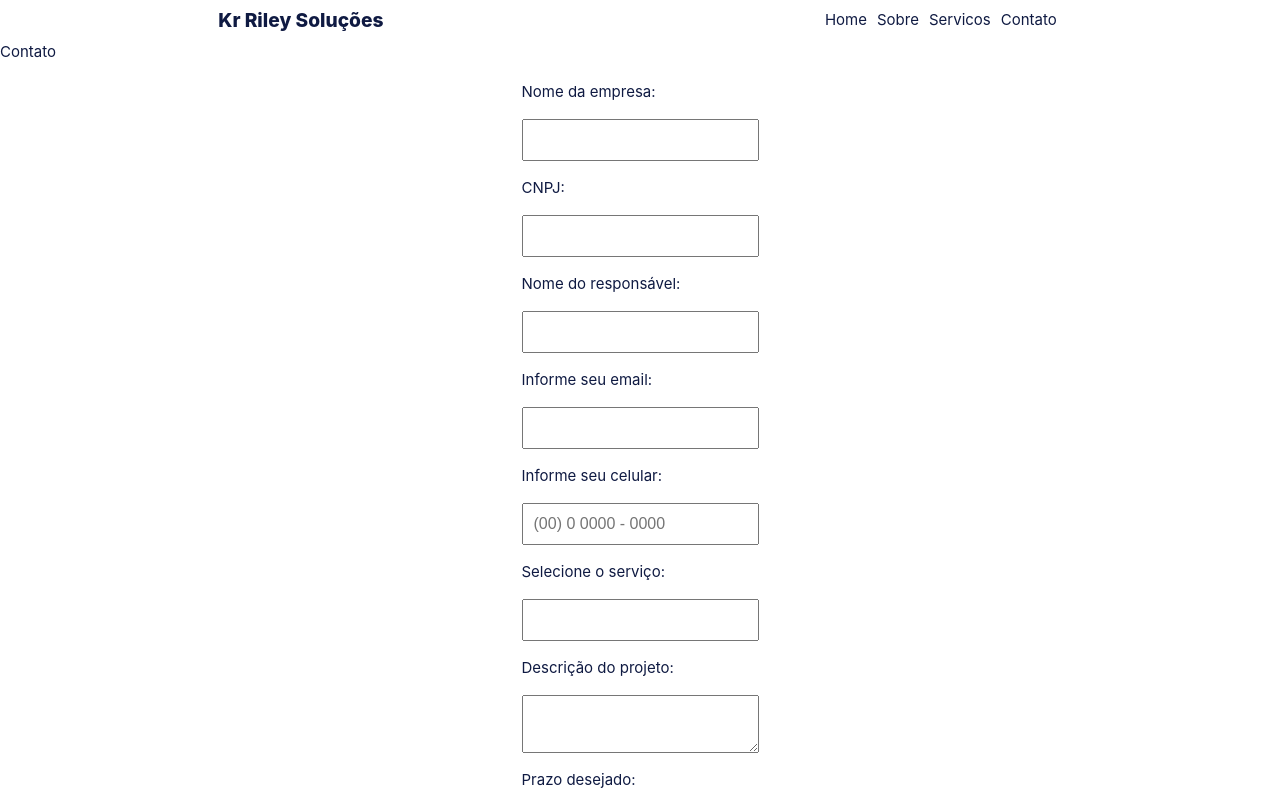
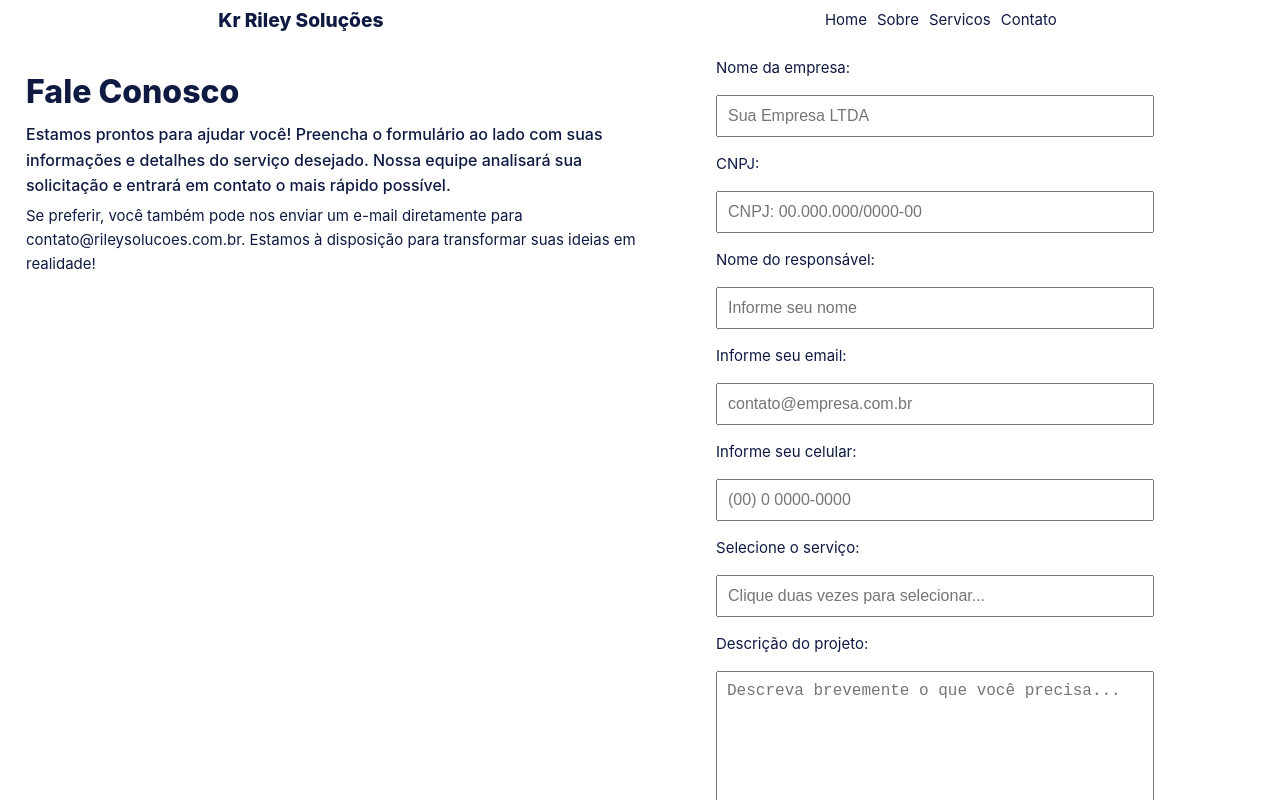
Before and after one commit to kreivesler/rileySolucoes, a Vue app: page /contato in a window 1280 px wide. Shown: the top 800 px of the page. Built offline with nearby package versions, Linux system fonts and the light colour scheme.

Commit message:
commit 23 	modified:   src/components/FormComponent.vue 	modified:   src/views/ContatoPage.vue

```diff
--- a/src/components/FormComponent.vue
+++ b/src/components/FormComponent.vue
@@ -50,28 +50,28 @@ const submitForm = async () => {
 </script>
 
 <template>
-  <form @submit.prevent="submitForm" ref="myForm" method="post">
+  <form class="formulario" @submit.prevent="submitForm" ref="myForm" method="post">
 
     <input type="hidden" name="_captcha" value="false">
 
     <label for="company-name">Nome da empresa:</label>
-    <input type="text" id="company-name" v-model="formData.companyName" required>
+    <input type="text" id="company-name" v-model="formData.companyName" placeholder="Sua Empresa LTDA" required>
 
     <label for="cnpj">CNPJ:</label>
-    <input type="text" id="cnpj" v-model="formData.cnpj" required>
+    <input type="text" id="cnpj" v-model="formData.cnpj" placeholder="CNPJ: 00.000.000/0000-00" required>
 
     <label for="responsible-name">Nome do responsável:</label>
-    <input type="text" id="responsible-name" v-model="formData.responsibleName" required>
+    <input type="text" id="responsible-name" v-model="formData.responsibleName" placeholder="Informe seu nome" required>
 
     <label for="email">Informe seu email:</label>
-    <input type="email" id="email" v-model="formData.email" required>
+    <input type="email" id="email" v-model="formData.email" placeholder="contato@empresa.com.br" required>
 
     <label for="phone">Informe seu celular:</label>
     <input type="tel" id="phone" v-model="formData.phoneNumber" @input="formatPhoneNumber" maxlength="15"
-      placeholder="(00) 0 0000 - 0000" required>
+      placeholder="(00) 0 0000-0000" required>
 
     <label for="services">Selecione o serviço:</label>
-    <input list="listaServicos" id="services" v-model="formData.service" required>
+    <input list="listaServicos" id="services" v-model="formData.service" placeholder="Clique duas vezes para selecionar..." required>
     <datalist id="listaServicos">
       <option value="Site Institucional"></option>
       <option value="Landing Page"></option>
@@ -81,13 +81,13 @@ const submitForm = async () => {
     </datalist>
 
     <label for="description">Descrição do projeto:</label>
-    <textarea id="description" v-model="formData.description" required></textarea>
+    <textarea maxlength="700" id="description" v-model="formData.description" placeholder="Descreva brevemente o que você precisa..." required></textarea>
 
     <label for="deadline">Prazo desejado:</label>
     <input type="date" id="deadline" v-model="formData.deadline" required>
 
     <label for="budget">Orçamento estimado (opcional):</label>
-    <input type="number" id="budget" v-model="formData.budget">
+    <input type="number" id="budget" v-model="formData.budget" placeholder="Digite um valor em R$" >
 
     <button type="submit">Enviar</button>
   </form>
@@ -106,15 +106,47 @@ button {
   padding: 10px;
   font-size: 16px;
 }
+textarea{
+  resize: none;
+}
 
 button {
   background-color: #007bff;
   color: white;
   border: none;
   cursor: pointer;
+  font-weight: 600;
 }
 
 button:hover {
   background-color: #0056b3;
 }
+@media only screen and (min-width: 300px){
+
+}
+@media only screen and (min-width: 400px){
+
+}
+@media only screen and (min-width: 600px){
+
+}
+@media only screen and (min-width: 768px){
+
+}
+@media only screen and (min-width: 992px){
+
+}
+@media only screen and (min-width: 1200px){
+  .formulario{
+    width: 50%;
+  }
+  .formulario textarea{
+    height: 200px;
+  }
+  .formulario input,
+  textarea,
+  button {
+    width: calc(100% - 20%);
+  }
+}
 </style>
--- a/src/views/ContatoPage.vue
+++ b/src/views/ContatoPage.vue
@@ -2,13 +2,16 @@
 import ContainerComponent from '@/components/ContainerComponent.vue';
 import { conteudoServicos } from '@/data/texts';
 import FormComponent from '@/components/FormComponent.vue';
+import CardComponent from '@/components/CardComponent.vue';
 </script>
 
 <template>
-  <span>Contato</span>
+  <ContainerComponent id="container1" display-type="flex" flex-d="row"  >
+    <CardComponent titulo-card="Fale Conosco" font-sizespan="2rem" font-weightspan="800" paragrafo-card="Estamos prontos para ajudar você! Preencha o formulário ao lado com suas informações e detalhes do serviço desejado. Nossa equipe analisará sua solicitação e entrará em contato o mais rápido possível." >
+      <p>Se preferir, você também pode nos enviar um e-mail diretamente para contato@rileysolucoes.com.br. Estamos à disposição para transformar suas ideias em realidade!</p>
+    </CardComponent>
+      <FormComponent />
 
-  <ContainerComponent display-type="flex" flex-d="column" >
-    <FormComponent/>
   </ContainerComponent>
 
   <ContainerComponent id="container3" display-type="flex" bg-color="black" flex-d="row">
@@ -59,6 +62,18 @@ import FormComponent from '@/components/FormComponent.vue';
 </template>
 
 <style scoped>
+#divForm {
+  width: 100%;
+  height: 100%;
+  display: flex;
+  flex-direction: column;
+  align-items: center;
+  justify-items: flex-start;
+  justify-content: center;
+  box-sizing: border-box;
+  background-color: rgb(5, 78, 78);
+}
+
 @media only screen and (min-width: 300px) {
   .cardFooter {
     display: flex;
@@ -92,8 +107,13 @@ import FormComponent from '@/components/FormComponent.vue';
 
 @media only screen and (min-width: 1200px) {
 
+  #container1{
+    align-items: flex-start;
+  }
+
   #container3 {
     height: 300px !important;
   }
+
 }
 </style>
```
